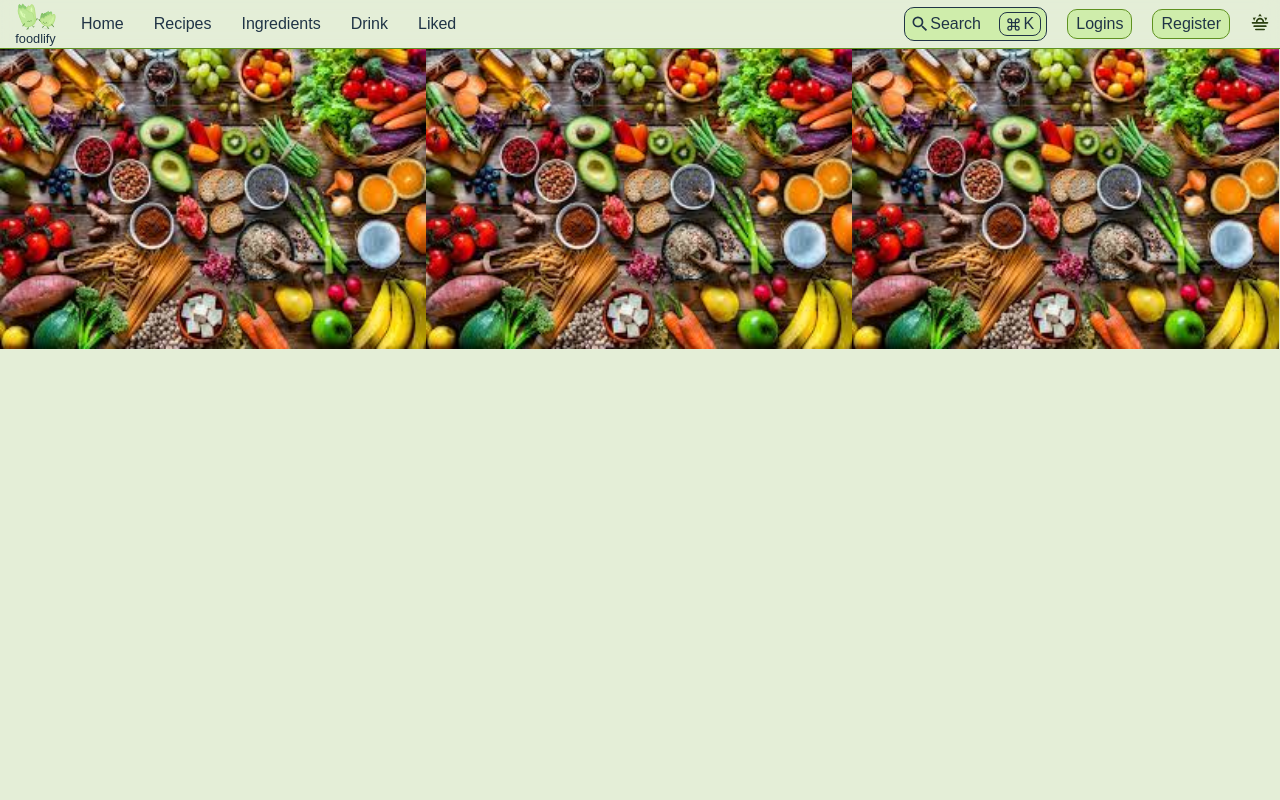
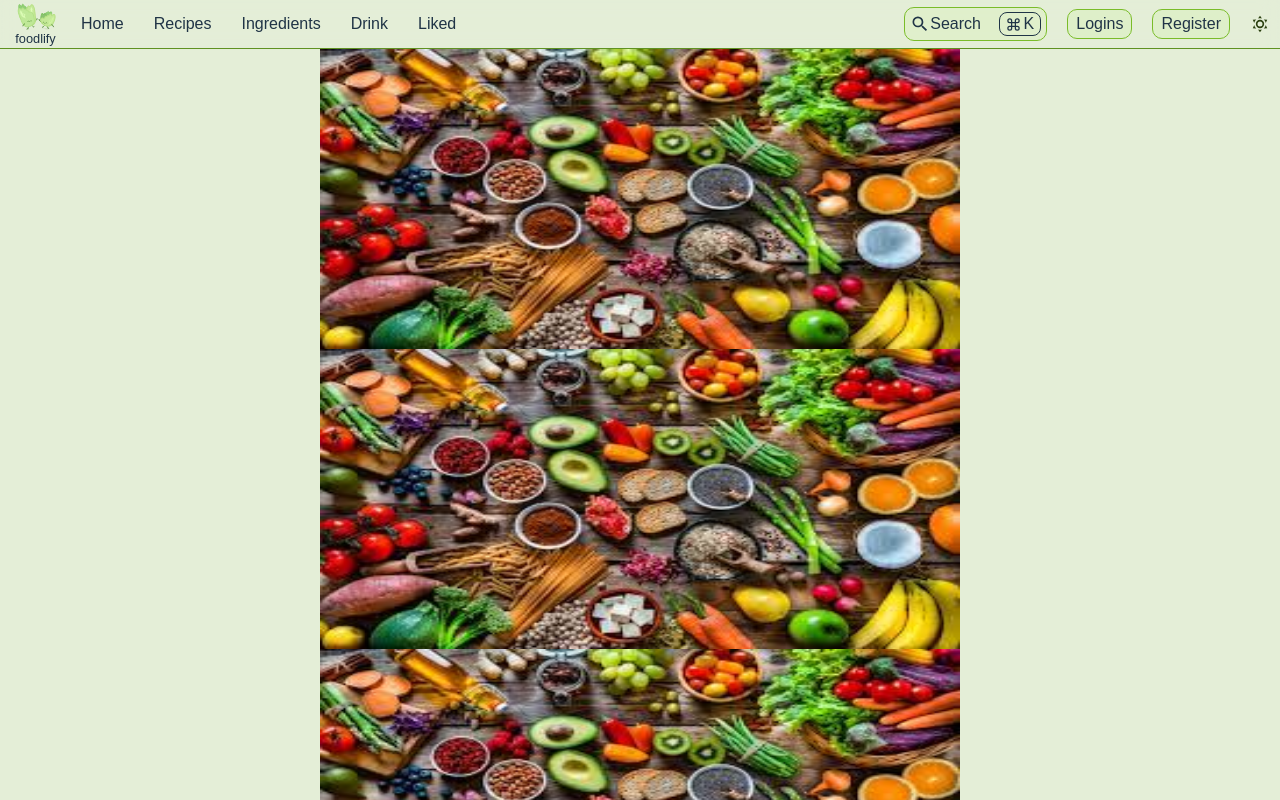
Before and after one commit to romkery/classic-foodlify, a Next.js app: page / in a window 1280 px wide. Shown: the top 800 px of the page. Built offline with nearby package versions, Linux system fonts and the light colour scheme.

Commit message:
decomposition and refactoring header css

```diff
--- a/components/Header/Header.tsx
+++ b/components/Header/Header.tsx
@@ -1,21 +1,12 @@
 import React, { useRef, useState } from 'react';
-import Icon from '@mdi/react';
-import {
-  mdiAccount,
-  mdiAirplane,
-  mdiAppleKeyboardCommand,
-  mdiGithub,
-  mdiMagnify,
-  mdiMenu,
-  mdiWeatherSunset,
-} from '@mdi/js';
-import ThemeSwitch from '@components/styled/ThemeSwitch';
-
-const tabs = ['Home', 'Recipes', 'Ingredients', 'Drink', 'Liked'];
+import Navbar from '@components/Header/Navbar';
+import NavScreen from '@components/Header/NavScreen';
 
 const Header = () => {
+  const tabs: string[] = ['Home', 'Recipes', 'Ingredients', 'Drink', 'Liked'];
   const [isShowNavScreen, setIsShowNavScreen] = useState<boolean>(false);
   const navScreen = useRef<HTMLDivElement>(null);
+  const [isDark, setIsDark] = useState<boolean>(false);
 
   const toggleNavScreen = () => {
     const body: HTMLBodyElement =
@@ -24,70 +15,26 @@ const Header = () => {
       setIsShowNavScreen(true);
       body.style.overflowY = 'scroll';
       body.style.position = 'fixed';
-      navScreen.current!.style.top = '3.05rem';
+      navScreen.current!.style.zIndex = '9999';
       navScreen.current!.style.opacity = '1';
     } else {
       setIsShowNavScreen(false);
       body.style.overflowY = 'auto';
       body.style.position = 'static';
-      navScreen.current!.style.top = '-100vh';
+      navScreen.current!.style.zIndex = '-9999';
       navScreen.current!.style.opacity = '0';
     }
   };
 
   return (
     <header>
-      <div className="navbar">
-        <div className="navbar__left">
-          <div className="navbar__left_logo ">
-            <img src="/logo.svg" alt="foodlify logo" />
-            <p>foodlify</p>
-          </div>
-          <div className="navbar__left_tabs">
-            {tabs.map((tab) => (
-              <a href="" key={tab}>
-                {tab}
-              </a>
-            ))}
-          </div>
-        </div>
-        <div className="navbar__right">
-          <div className="navbar__right__search">
-            <Icon path={mdiMagnify} />
-            <p>Search</p>
-            <div className="navbar__right__search_keycap">
-              <Icon path={mdiAppleKeyboardCommand} />
-              <span>K</span>
-            </div>
-          </div>
-          <button className="navbar__right_base-btn">Logins</button>
-          <button className="navbar__right_base-btn">Register</button>
-          <button className="navbar__right_theme-btn">
-            <Icon path={mdiWeatherSunset} />
-          </button>
-          <button className="navbar__right_menu-btn" onClick={toggleNavScreen}>
-            <Icon path={mdiMenu} />
-          </button>
-        </div>
-      </div>
-      <div className="nav-screen-container" ref={navScreen}>
-        <div className="nav-screen">
-          <nav>
-            {tabs.map((tab) => (
-              <p key={tab}>{tab}</p>
-            ))}
-          </nav>
-          <div className="nav-screen__appearance">
-            <p>Appearance</p>
-            <ThemeSwitch />
-          </div>
-          <div className="nav-screen__social">
-            <Icon path={mdiAccount} />
-            <Icon path={mdiGithub} />
-            <Icon path={mdiAirplane} />
-          </div>
-        </div>
-      </div>
+      <Navbar
+        toggleNavScreen={toggleNavScreen}
+        isDark={isDark}
+        isShowNavScreen={isShowNavScreen}
+        tabs={tabs}
+      />
+      <NavScreen tabs={tabs} navScreen={navScreen} />
     </header>
   );
 };
--- /dev/null
+++ b/components/Header/NavScreen.tsx
@@ -0,0 +1,39 @@
+import React from 'react';
+import Icon from '@mdi/react';
+import { mdiAccount, mdiGithub, mdiSendCircleOutline } from '@mdi/js';
+import ThemeSwitch from '@components/styled/ThemeSwitch';
+
+const Header = (props: any) => {
+  return (
+    <div className="nav-screen-container" ref={props.navScreen}>
+      <div className="nav-screen">
+        <nav>
+          {props.tabs.map((tab: string) => (
+            <a key={tab}>{tab}</a>
+          ))}
+        </nav>
+        <div className="nav-screen__appearance">
+          <p>Appearance</p>
+          <ThemeSwitch />
+        </div>
+        <div className="nav-screen__social">
+          <button type="button">
+            <Icon aria-label="account-icon" path={mdiAccount} />
+          </button>
+          <button type="button">
+            <Icon aria-label="github-icon" path={mdiGithub} />
+          </button>
+          <button type="button">
+            <Icon
+              aria-label="telegram-icon"
+              path={mdiSendCircleOutline}
+              className="nav-screen__social_tg"
+            />
+          </button>
+        </div>
+      </div>
+    </div>
+  );
+};
+
+export default Header;
--- /dev/null
+++ b/components/Header/Navbar.tsx
@@ -0,0 +1,62 @@
+import React from 'react';
+import Icon from '@mdi/react';
+import {
+  mdiAppleKeyboardCommand,
+  mdiMagnify,
+  mdiMenu,
+  mdiWeatherNight,
+  mdiWeatherSunny,
+} from '@mdi/js';
+
+const Header = (props: any) => {
+  return (
+    <div className="navbar">
+      <div className="navbar__left">
+        <div className="navbar__left_logo ">
+          <img src="/logo.svg" alt="foodlify logo" />
+          <p>foodlify</p>
+        </div>
+        <div className="navbar__left_tabs">
+          {props.tabs.map((tab: string) => (
+            <a href="" key={tab}>
+              {tab}
+            </a>
+          ))}
+        </div>
+      </div>
+      <div className="navbar__right">
+        <div className="navbar__right__search">
+          <Icon path={mdiMagnify} />
+          <p>Search</p>
+          <div className="navbar__right__search_keycap">
+            <Icon path={mdiAppleKeyboardCommand} />
+            <span>K</span>
+          </div>
+        </div>
+        <button className="navbar__right_base-btn" type="button">
+          Logins
+        </button>
+        <button className="navbar__right_base-btn" type="button">
+          Register
+        </button>
+        <button className="navbar__right_theme-btn" type="button">
+          {props.isDark ? (
+            <Icon path={mdiWeatherNight} aria-label="theme-moon-icon" />
+          ) : (
+            <Icon path={mdiWeatherSunny} aria-label="theme-sun-icon" />
+          )}
+        </button>
+        <button
+          className="navbar__right_menu-btn"
+          aria-label="telegram-icon"
+          onClick={props.toggleNavScreen}
+          type="button"
+        >
+          <Icon path={mdiMenu} />
+        </button>
+      </div>
+    </div>
+  );
+};
+
+export default Header;
--- a/components/styled/ThemeSwitch.tsx
+++ b/components/styled/ThemeSwitch.tsx
@@ -39,7 +39,7 @@ const ThemeSwitch = styled((props: SwitchProps) => (
         backgroundColor:
           theme.palette.mode === 'dark' ? 'rgb(47,47,47)' : 'rgb(47,47,47)',
         opacity: 1,
-        border: '1px solid rgba(255,255,255, .8)',
+        border: '1px solid rgba(255,255,255, .2)',
       },
       '&.Mui-disabled + .MuiSwitch-track': {
         opacity: 0.5,
@@ -82,7 +82,7 @@ const ThemeSwitch = styled((props: SwitchProps) => (
     },
   },
   '& .MuiSwitch-track': {
-    border: '1px solid rgba(0,0,0, .5)',
+    border: '1px solid rgba(0,0,0, .2)',
     padding: 0,
     borderRadius: 22 / 2,
     backgroundColor:
--- a/styles/components/App.module.scss
+++ b/styles/components/App.module.scss
@@ -6,11 +6,13 @@
 
   .main {
     display: flex;
+    flex-direction: column;
+    align-items: center;
     width: 100%;
     height: 4000px;
 
     img {
-      width: 33.3%;
+      width: 50%;
       height: 300px;
     }
   }
--- a/styles/components/Header.module.scss
+++ b/styles/components/Header.module.scss
@@ -9,8 +9,8 @@ header {
     display: flex;
     justify-content: space-between;
     align-items: center;
-    width: 100%;
     height: rem(48);
+    padding: 0 rem(10);
     background: hsla(88, 41%, 89%, 0.5);
     border-bottom: rem(1) solid $green-600;
     color: $blue-500;
@@ -19,19 +19,14 @@ header {
     &__left {
       display: flex;
       align-items: center;
-      padding-right: rem(2);
-      margin-left: rem(10);
       gap: rem(20);
 
       &_logo {
+        display: flex;
+        flex-direction: column;
+        align-items: center;
         cursor: pointer;
-
-        p {
-          padding-bottom: rem(5);
-          text-align: center;
         font-size: 0.8rem;
-          line-height: 0.8;
-        }
       }
 
       &_tabs {
@@ -43,7 +38,6 @@ header {
         }
 
         a {
-          @include transition();
           padding: rem(16) 0;
 
           &:hover {
@@ -55,15 +49,12 @@ header {
 
     &__right {
       display: flex;
+      gap: rem(20);
       align-items: center;
-      margin-right: rem(10);
-      gap: rem(20);
-      @include transition();
 
       @include breakpoint-down(md) {
         gap: rem(0) !important;
       }
-
 
       @include breakpoint-down(lg) {
         gap: rem(10);
@@ -73,11 +64,10 @@ header {
         display: flex;
         align-items: center;
         padding: rem(4) rem(5);
-        background: $green-150;
-        border: solid rem(1) $blue-500;
+        background: hsla(87, 64%, 85%, .5);
+        border: solid rem(1) $green-500;
         border-radius: rem(10);
         cursor: pointer;
-        @include transition();
 
         @include breakpoint-down(md) {
           background: none;
@@ -89,20 +79,17 @@ header {
           }
         }
 
-        svg {
-          width: rem(20);
-        }
-
         &:hover {
-          background: hsla(87, 64%, 85%, .5);
-          border-color: $green-400;
+          background: $green-150;
+          border-color: $green-800;
         }
 
         p {
           width: rem(65);
-          @include transition();
+
           @include breakpoint-down(lg) {
             width: 0;
+            opacity: 0;
             font-size: 0;
           }
         }
@@ -130,37 +117,26 @@ header {
 
       &_base-btn {
         padding: rem(5) rem(8);
-        border: rem(1) solid $green-600;
+        background: hsla(87, 64%, 85%, .6);
+        border: rem(1) solid $green-500;
         border-radius: rem(10);
         cursor: pointer;
-        @include transition(300, ease-in-out);
-        background: $green-150;
 
         &:hover {
-          background: hsla(87, 64%, 85%, .6);
-          border-color: $green-400;
+          background: $green-150;
+          border-color: $green-800;
         }
 
         @include breakpoint-down(md) {
           display: none;
         }
-
-        svg {
-          width: rem(20);
-        }
       }
 
       &_menu-btn {
+        display: none;
+        padding-top: rem(4);
         cursor: pointer;
         color: $blue-500;
-
-        svg {
-          width: rem(20);
-          @include transition();
-        }
-
-        display: none;
-        padding-top: rem(4);
         @include breakpoint-down(md) {
           display: block;
         }
@@ -169,36 +145,28 @@ header {
       &_theme-btn {
         cursor: pointer;
         color: $green-800;
-
-        :hover {
-          color: $green-500;
-        }
+        width: rem(20);
+        height: rem(20);
 
         @include breakpoint-down(md) {
           display: none;
-        }
-
-        svg {
-          @include transition();
-          width: rem(20);
         }
       }
     }
   }
 
-
   .nav-screen-container {
     position: fixed;
-    top: -100vh;
     display: flex;
+    z-index: -9999;
     justify-content: center;
     width: 100%;
-    height: calc(100vh - rem(48));
+    height: 100%;
     background: $green-0;
     opacity: 0;
-    @include transition();
+    overflow-y: auto;
+
     @include breakpoint(md) {
-      top: -100vh;
       display: none;
     }
 
@@ -206,20 +174,22 @@ header {
       display: flex;
       flex-direction: column;
       width: rem(290);
-      overflow-y: auto;
+      padding: 0 rem(10);
       gap: rem(20);
-      @include transition();
-      padding: 0 rem(10);
 
-      nav p {
+      nav {
+        display: flex;
+        flex-direction: column;
+
+        a {
           padding: rem(15) 0;
           border-bottom: rem(1) solid $blue-500-tp-2;
+          cursor: pointer;
           font-size: 0.9rem;
-        @include transition();
-        cursor: pointer;
 
           &:hover {
             color: $green-650;
+          }
         }
       }
 
@@ -238,11 +208,14 @@ header {
         justify-content: center;
         gap: rem(10);
 
+        &_tg {
+          transform: rotate(320deg);
+        }
+
         svg {
           width: rem(35);
           cursor: pointer;
           opacity: .5;
-          @include transition();
 
           &:hover {
             opacity: 1;
--- a/styles/globals/_boilerplate.scss
+++ b/styles/globals/_boilerplate.scss
@@ -8,6 +8,15 @@ html {
   height: 100%;
   margin: 0;
 }
+
+*{
+  @include transition();
+}
+
+svg {
+  width: rem(20);
+}
+
 
 body {
   padding: 0;
--- a/styles/util/_mixins.scss
+++ b/styles/util/_mixins.scss
@@ -36,6 +36,6 @@
   }
 }
 
-@mixin transition($time: v.$transition, $type: ease-in-out) {
-    transition: #{$time + ms} $type;
+@mixin transition($time: v.$transition, $type: ease-in-out, $prop: all) {
+    transition: $prop #{$time + ms} $type;
 }
```
Also changed, not shown: .eslintrc.json, assets/img/sun.svg (deleted), 1 other file (tests, documents, lock files or other folders). Lines whose indentation alone changed are shown as unchanged.
